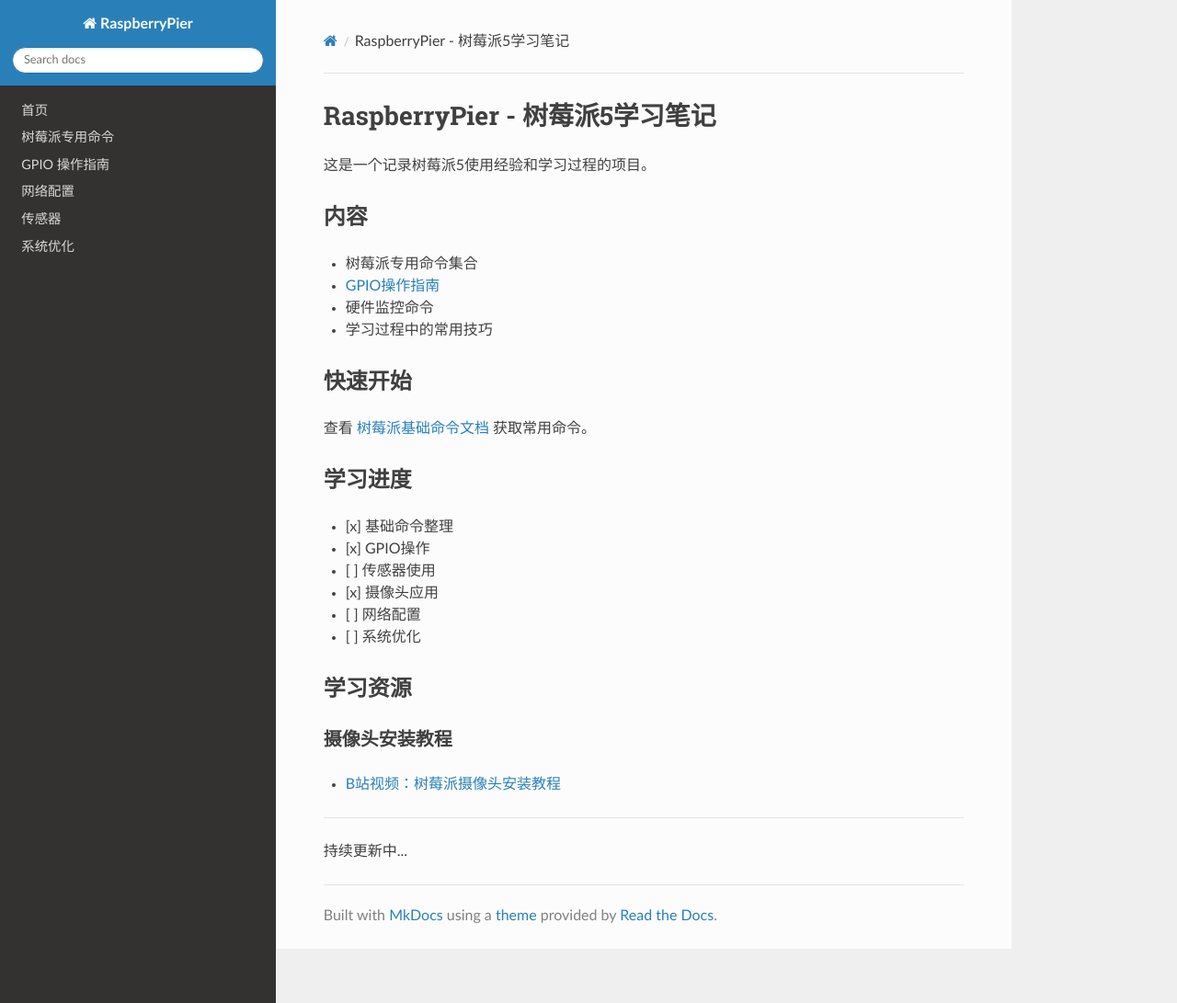
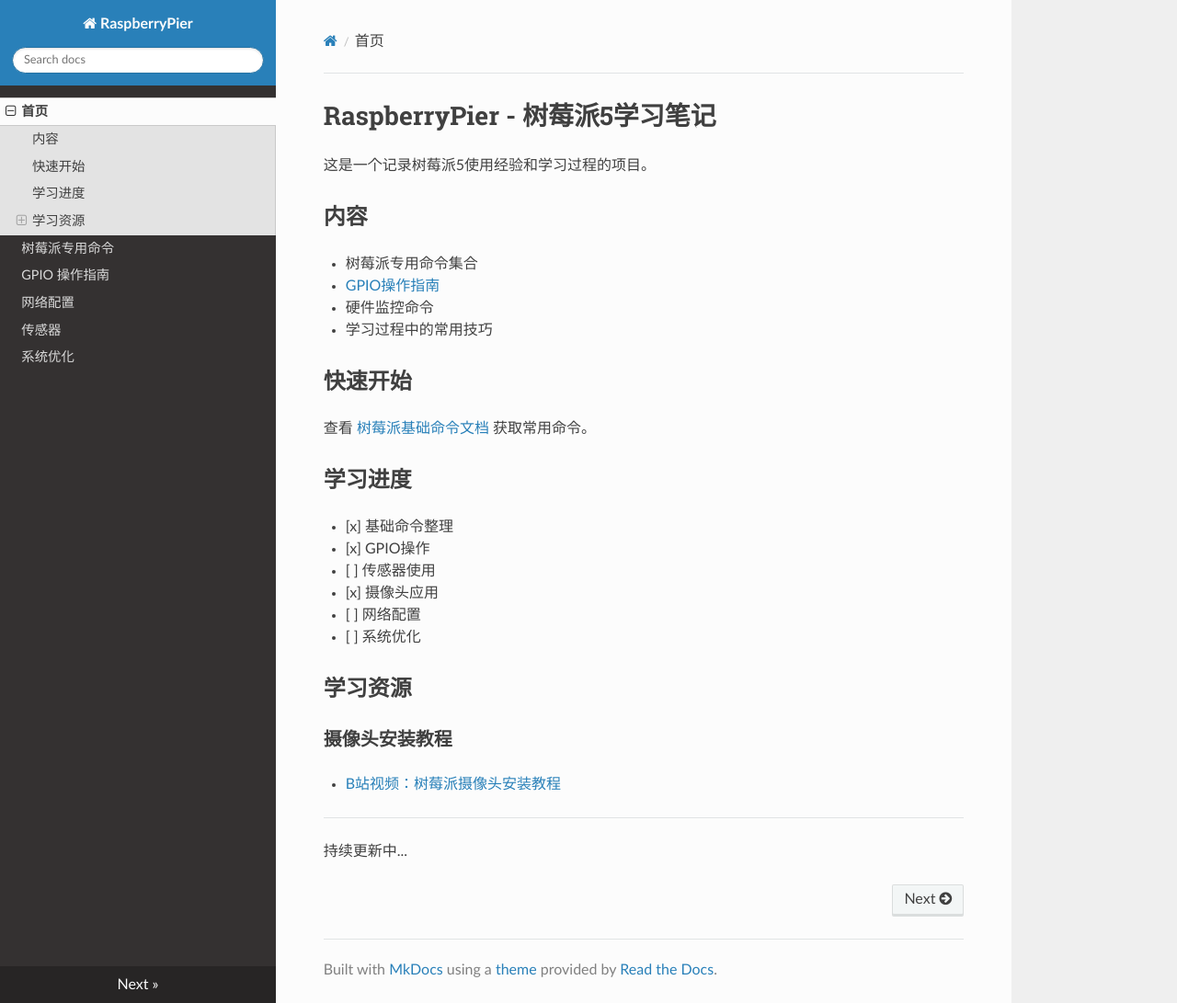
Before and after one commit to SwartzMss/RaspberryPier, an MkDocs documentation site: the page built from docs/index.md, in a window 1280 px wide and 1091 px high. Shown: the whole window at 92% size. Built offline with MkDocs 1.6.1, drawn with Linux system fonts in a browser that asks for light colours; nearby versions of some CDN libraries; some of the changed lines change nothing that is shown.

Commit message:
Update mkdocs.yml

```diff
--- a/mkdocs.yml
+++ b/mkdocs.yml
@@ -1,13 +1,17 @@
+# mkdocs.yml
 site_name: RaspberryPier
 site_url: https://SwartzMss.github.io/RaspberryPier/
-site_description: RaspberryPi 5 study notes
+site_description: RaspberryPi 5 学习笔记
+
 docs_dir: docs
+
 theme:
   name: readthedocs
+
 nav:
-  - 首页: docs/index.md
-  - 树莓派专用命令: docs/commands.md
-  - GPIO 操作指南: docs/gpio.md
-  - 网络配置: docs/network.md
-  - 传感器: docs/sensors.md
-  - 系统优化: docs/system_optimization.md
+  - 首页: index.md
+  - 树莓派专用命令: commands.md
+  - GPIO 操作指南: gpio.md
+  - 网络配置: network.md
+  - 传感器: sensors.md
+  - 系统优化: system_optimization.md
```
